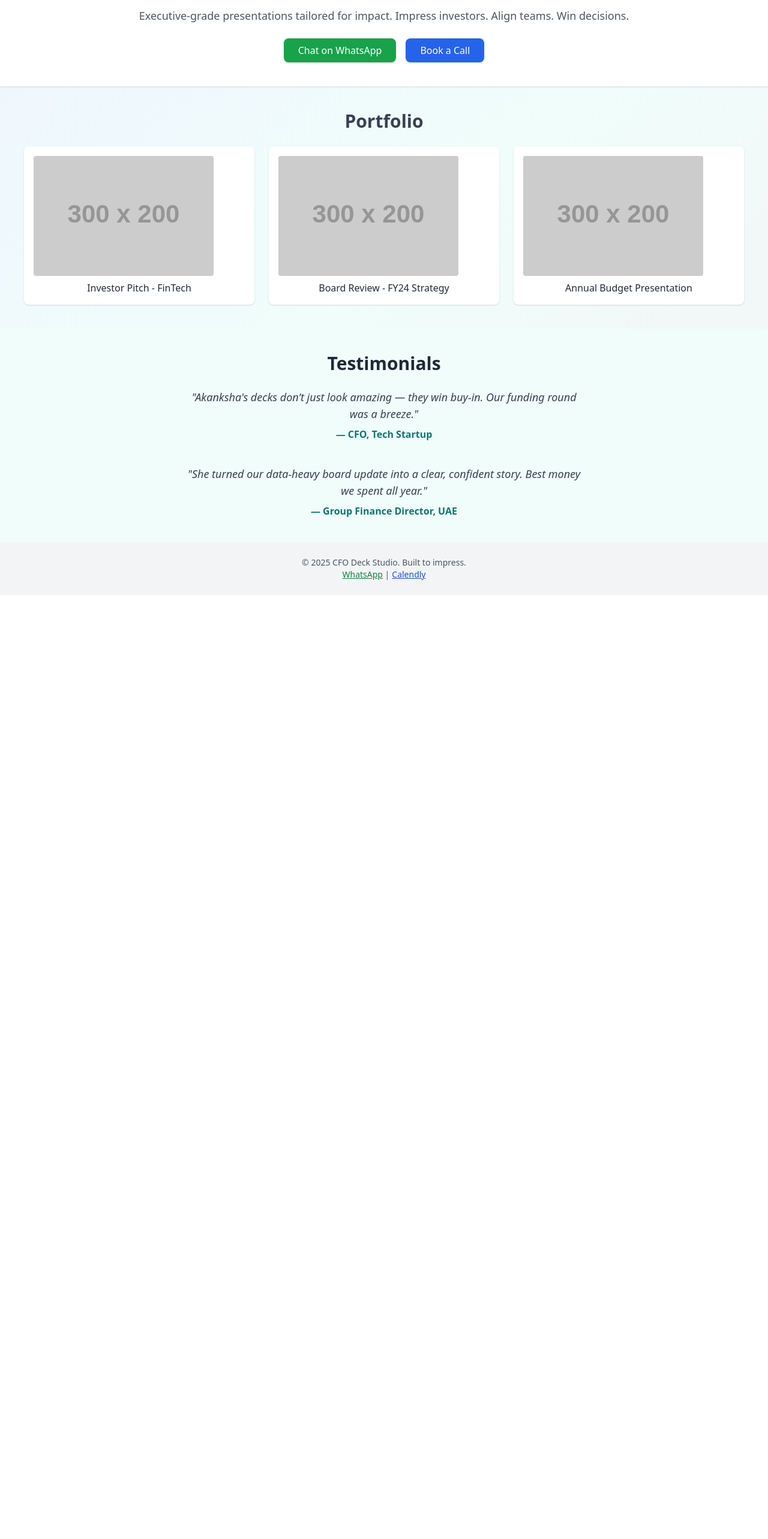
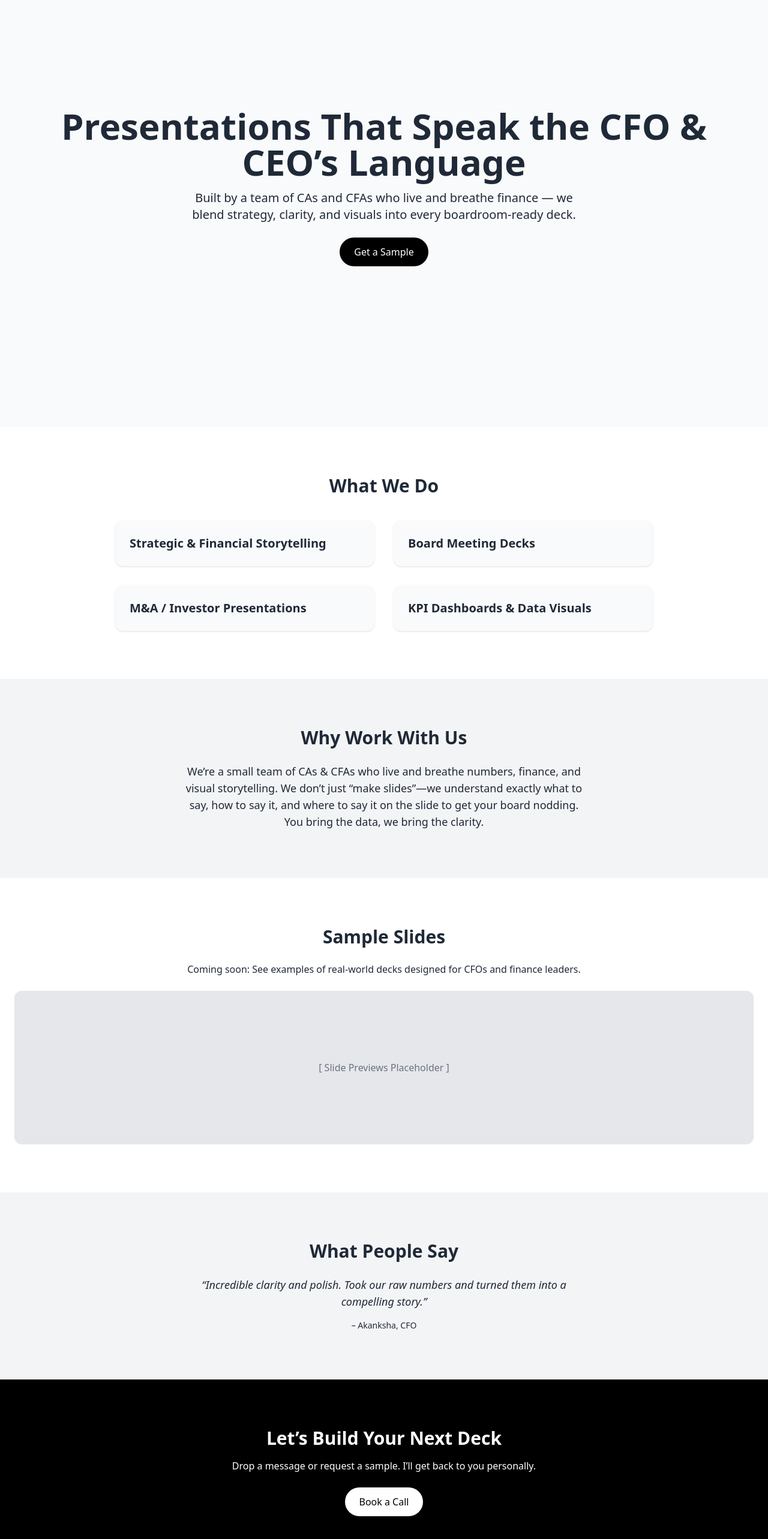
Before and after one commit to akku1291/cfo-deck-studio, a React (Create React App) app: page / in a window 1280 px wide. Shown: the part 88-2654 px from the top of the page at 60% size. Before the commit the page ends 1080 px from the top, so only its background shows below. Built offline with nearby package versions, Linux system fonts and the light colour scheme.

Commit message:
Update App.js
Update calendly, testimonials

```diff
--- a/src/App.js
+++ b/src/App.js
@@ -1,63 +1,73 @@
-import React from 'react';
+import React from "react";
 
-function App() {
+export default function App() {
   return (
-    <div className="min-h-screen font-sans bg-gradient-to-br from-blue-50 via-teal-50 to-gray-100 text-gray-800">
-      <header className="bg-white shadow p-10 text-center">
-        <h1 className="text-5xl font-bold text-teal-800">CFO Deck Studio</h1>
-        <p className="text-lg mt-3 text-gray-600">
-          Executive-grade presentations tailored for impact. Impress investors. Align teams. Win decisions.
+    <div className="bg-white text-gray-800 font-sans">
+      {/* Hero Section */}
+      <section className="min-h-screen flex flex-col justify-center items-center bg-gray-50 px-6 text-center">
+        <h1 className="text-4xl md:text-6xl font-bold mb-4">Presentations That Speak the CFO & CEO’s Language</h1>
+        <p className="text-lg md:text-xl mb-6 max-w-2xl">
+          Built by a team of CAs and CFAs who live and breathe finance — we blend strategy, clarity, and visuals into every boardroom-ready deck.
         </p>
-        <div className="mt-6 flex justify-center gap-4">
-          <a href="https://wa.me/917030623230" target="_blank" rel="noopener noreferrer"
-            className="bg-green-600 hover:bg-green-700 text-white px-6 py-2 rounded-lg shadow">
-            Chat on WhatsApp
-          </a>
-          <a href="https://calendly.com/+971-507693230" target="_blank" rel="noopener noreferrer"
-            className="bg-blue-600 hover:bg-blue-700 text-white px-6 py-2 rounded-lg shadow">
-            Book a Call
-          </a>
-        </div>
-      </header>
+        <button className="bg-black text-white px-6 py-3 rounded-full hover:bg-gray-800 transition">Get a Sample</button>
+      </section>
 
-      <section className="p-10 text-center">
-        <h2 className="text-3xl font-semibold mb-6 text-gray-700">Portfolio</h2>
-        <div className="grid grid-cols-1 sm:grid-cols-2 md:grid-cols-3 gap-6">
-          <div className="bg-white rounded-lg shadow p-4">
-            <img src="https://via.placeholder.com/300x200?text=Investor+Deck" alt="Deck 1" className="rounded mb-2" />
-            <p className="font-medium">Investor Pitch - FinTech</p>
-          </div>
-          <div className="bg-white rounded-lg shadow p-4">
-            <img src="https://via.placeholder.com/300x200?text=Board+Update" alt="Deck 2" className="rounded mb-2" />
-            <p className="font-medium">Board Review - FY24 Strategy</p>
-          </div>
-          <div className="bg-white rounded-lg shadow p-4">
-            <img src="https://via.placeholder.com/300x200?text=Budget+Deck" alt="Deck 3" className="rounded mb-2" />
-            <p className="font-medium">Annual Budget Presentation</p>
-          </div>
+      {/* Services Section */}
+      <section className="py-20 px-6 bg-white">
+        <h2 className="text-3xl font-bold text-center mb-10">What We Do</h2>
+        <div className="grid md:grid-cols-2 gap-8 max-w-4xl mx-auto">
+          <ServiceCard title="Strategic & Financial Storytelling" />
+          <ServiceCard title="Board Meeting Decks" />
+          <ServiceCard title="M&A / Investor Presentations" />
+          <ServiceCard title="KPI Dashboards & Data Visuals" />
         </div>
       </section>
 
-      <section className="p-10 bg-teal-50 text-center">
-        <h2 className="text-3xl font-semibold mb-6 text-gray-800">Testimonials</h2>
-        <blockquote className="italic max-w-2xl mx-auto text-lg text-gray-700">
-          "Akanksha's decks don’t just look amazing — they win buy-in. Our funding round was a breeze."
-        </blockquote>
-        <p className="mt-2 font-semibold text-teal-700">— CFO, Tech Startup</p>
-
-        <blockquote className="italic mt-10 max-w-2xl mx-auto text-lg text-gray-700">
-          "She turned our data-heavy board update into a clear, confident story. Best money we spent all year."
-        </blockquote>
-        <p className="mt-2 font-semibold text-teal-700">— Group Finance Director, UAE</p>
+      {/* Why Us Section */}
+      <section className="py-20 px-6 bg-gray-100 text-center">
+        <h2 className="text-3xl font-bold mb-6">Why Work With Us</h2>
+        <p className="max-w-2xl mx-auto text-lg">
+          We’re a small team of CAs & CFAs who live and breathe numbers, finance, and visual storytelling. We don’t just “make slides”—we understand exactly what to say, how to say it, and where to say it on the slide to get your board nodding. You bring the data, we bring the clarity.
+        </p>
       </section>
 
-      <footer className="bg-gray-100 text-center p-6 text-sm text-gray-600">
-        © 2025 CFO Deck Studio. Built to impress. <br />
-        <a href="https://wa.me/917030623230" className="text-green-700 underline">WhatsApp</a> |
-        <a href="https://calendly.com/+971-507693230" className="text-blue-700 underline ml-1">Calendly</a>
-      </footer>
+      {/* Sample Work Section */}
+      <section className="py-20 px-6 bg-white text-center">
+        <h2 className="text-3xl font-bold mb-6">Sample Slides</h2>
+        <p className="mb-6">Coming soon: See examples of real-world decks designed for CFOs and finance leaders.</p>
+        <div className="w-full h-64 bg-gray-200 rounded-xl flex items-center justify-center text-gray-500">
+          [ Slide Previews Placeholder ]
+        </div>
+      </section>
+
+      {/* Testimonials Section */}
+      <section className="py-20 px-6 bg-gray-100 text-center">
+        <h2 className="text-3xl font-bold mb-6">What People Say</h2>
+        <p className="max-w-2xl mx-auto text-lg italic mb-4">“Incredible clarity and polish. Took our raw numbers and turned them into a compelling story.”</p>
+        <p className="text-sm font-medium">– Akanksha, CFO</p>
+      </section>
+
+      {/* Contact Section */}
+      <section className="py-20 px-6 bg-black text-white text-center">
+        <h2 className="text-3xl font-bold mb-4">Let’s Build Your Next Deck</h2>
+        <p className="mb-6">Drop a message or request a sample. I’ll get back to you personally.</p>
+        <a
+          href="https://calendly.com/akku1291/30min"
+          target="_blank"
+          rel="noopener noreferrer"
+          className="inline-block bg-white text-black px-6 py-3 rounded-full hover:bg-gray-100 transition"
+        >
+          Book a Call
+        </a>
+      </section>
     </div>
   );
 }
 
-export default App;
+function ServiceCard({ title }) {
+  return (
+    <div className="bg-gray-50 p-6 rounded-xl shadow hover:shadow-md transition">
+      <h3 className="text-xl font-semibold">{title}</h3>
+    </div>
+  );
+}
```
